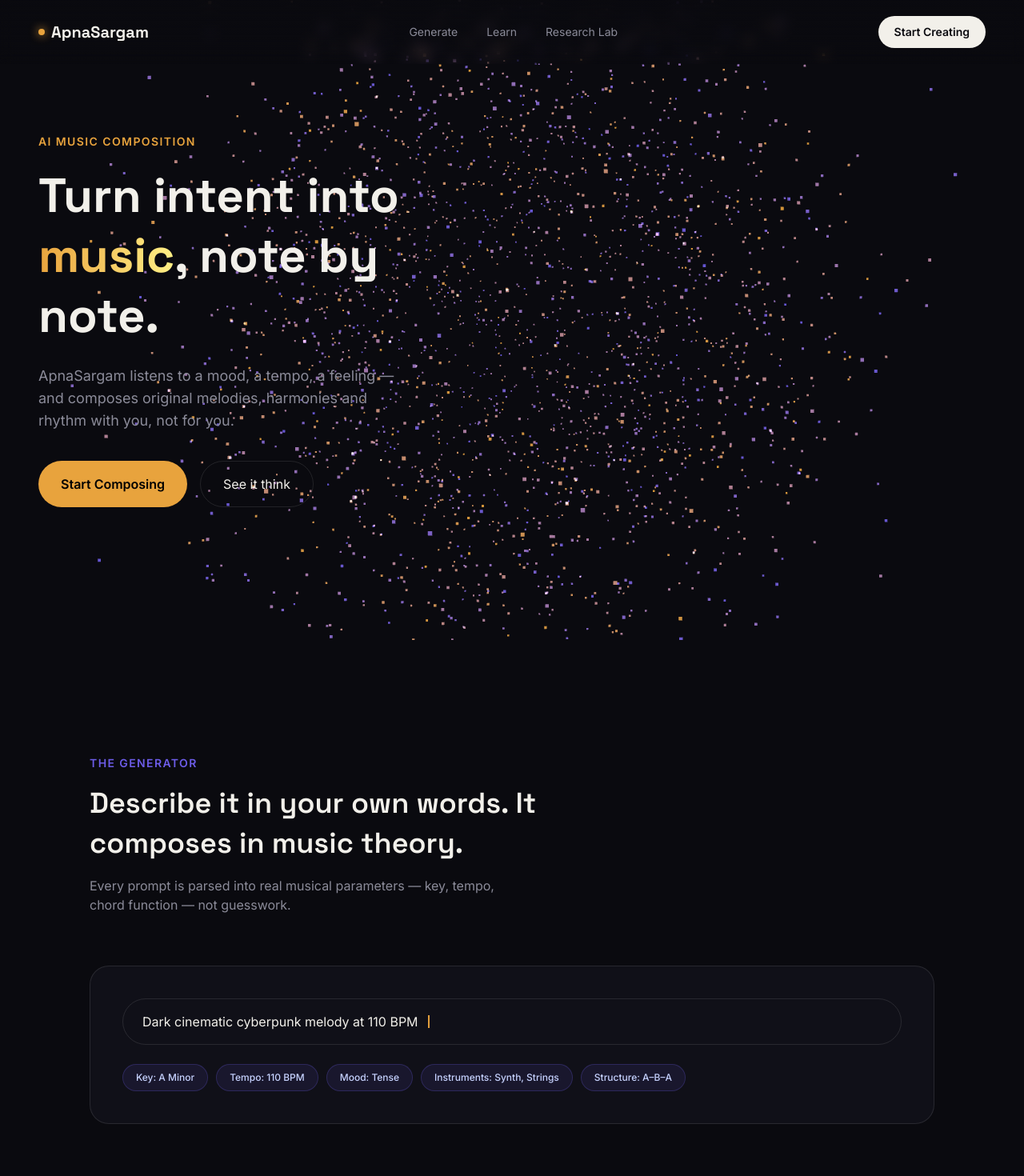
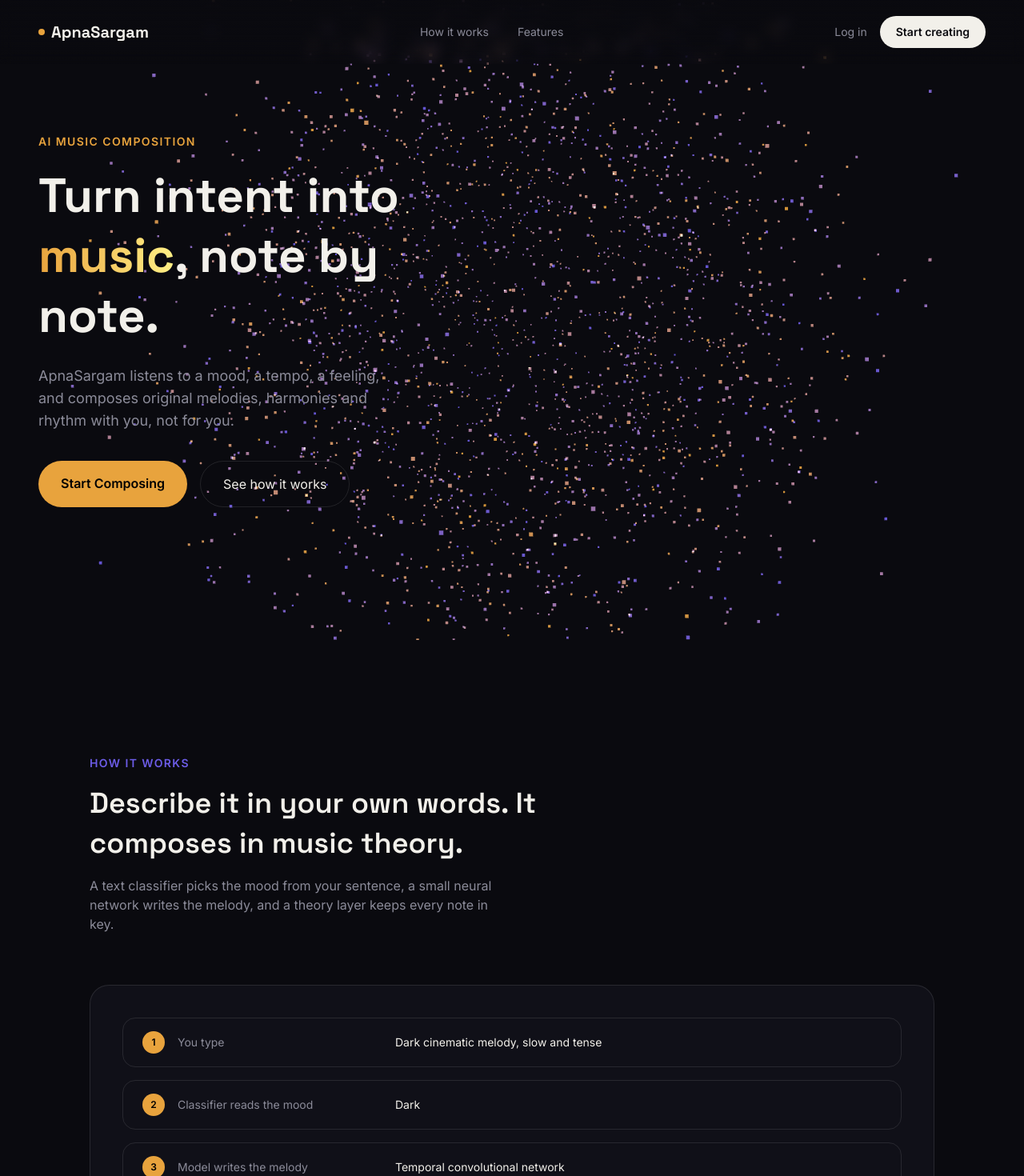
Before and after one commit to Shravan-29/apnasargam, a React (Vite) app in the folder frontend/: page / in a window 1280 px wide. Shown: the top 1470 px of the page at 80% size. Built offline with nearby package versions, Linux system fonts and the light colour scheme.

Commit message:
feat: shared navbar, logout, session-expiry redirect, working landing page CTAs, genre/Indian-folk UI, recent tracks panel

```diff
--- a/frontend/src/App.tsx
+++ b/frontend/src/App.tsx
@@ -5,6 +5,7 @@
 import Register from './components/Register'
 import Generator from './components/Generator'
 import ProjectDetail from './components/ProjectDetail'
+import ProtectedLayout from './components/ProtectedLayout'
 
 function App() {
   return (
@@ -13,9 +14,12 @@
         <Route path="/" element={<LandingPage />} />
         <Route path="/login" element={<Login />} />
         <Route path="/register" element={<Register />} />
-        <Route path="/dashboard" element={<Dashboard />} />
-        <Route path="/generate" element={<Generator />} />
-        <Route path="/project/:id" element={<ProjectDetail />} />
+
+        <Route element={<ProtectedLayout />}>
+          <Route path="/dashboard" element={<Dashboard />} />
+          <Route path="/generate" element={<Generator />} />
+          <Route path="/project/:id" element={<ProjectDetail />} />
+        </Route>
       </Routes>
     </BrowserRouter>
   )
--- /dev/null
+++ b/frontend/src/components/AppNavbar.tsx
@@ -0,0 +1,39 @@
+import { Link, NavLink, useNavigate } from 'react-router-dom'
+import { LogOut } from 'lucide-react'
+
+export default function AppNavbar() {
+  const navigate = useNavigate()
+
+  const handleLogout = () => {
+    localStorage.removeItem('apnasargam_token')
+    navigate('/')
+  }
+
+  const linkClass = ({ isActive }: { isActive: boolean }) =>
+    `text-sm transition-colors ${isActive ? 'text-text' : 'text-muted hover:text-text'}`
+
+  return (
+    <nav className="sticky top-0 z-40 flex items-center justify-between px-12 py-4 border-b border-white/10 bg-bg/80 backdrop-blur">
+      <Link to="/dashboard" className="font-display font-bold text-lg flex items-center gap-2">
+        <span className="w-2 h-2 rounded-full bg-gold" />
+        ApnaSargam
+      </Link>
+
+      <div className="flex items-center gap-8">
+        <NavLink to="/dashboard" className={linkClass}>
+          Projects
+        </NavLink>
+        <NavLink to="/generate" className={linkClass}>
+          Generate
+        </NavLink>
+        <button
+          onClick={handleLogout}
+          className="flex items-center gap-1.5 text-sm text-muted hover:text-red-400 transition-colors"
+        >
+          <LogOut size={15} />
+          Log out
+        </button>
+      </div>
+    </nav>
+  )
+}
--- a/frontend/src/components/Hero.tsx
+++ b/frontend/src/components/Hero.tsx
@@ -1,8 +1,10 @@
 import { useEffect, useRef } from 'react'
+import { Link } from 'react-router-dom'
 import * as THREE from 'three'
 
 export default function Hero() {
   const canvasWrapRef = useRef<HTMLDivElement>(null)
+  const isLoggedIn = !!localStorage.getItem('apnasargam_token')
 
   useEffect(() => {
     const wrap = canvasWrapRef.current
@@ -152,16 +154,22 @@
           , note by note.
         </h1>
         <p className="mt-6 text-muted text-lg max-w-md">
-          ApnaSargam listens to a mood, a tempo, a feeling — and composes
+          ApnaSargam listens to a mood, a tempo, a feeling, and composes
           original melodies, harmonies and rhythm with you, not for you.
         </p>
         <div className="mt-9 flex gap-4 pointer-events-auto">
-          <button className="px-7 py-4 rounded-full bg-gold text-black font-semibold hover:-translate-y-0.5 transition-transform">
+          <Link
+            to={isLoggedIn ? '/generate' : '/register'}
+            className="px-7 py-4 rounded-full bg-gold text-black font-semibold hover:-translate-y-0.5 transition-transform"
+          >
             Start Composing
-          </button>
-          <button className="px-7 py-4 rounded-full border border-white/10 hover:border-white/25 transition-colors">
-            See it think
-          </button>
+          </Link>
+          <a
+            href="#generate"
+            className="px-7 py-4 rounded-full border border-white/10 hover:border-white/25 transition-colors"
+          >
+            See how it works
+          </a>
         </div>
       </div>
     </section>
--- a/frontend/src/components/Navbar.tsx
+++ b/frontend/src/components/Navbar.tsx
@@ -1,31 +1,46 @@
 import { Link } from 'react-router-dom'
 
 export default function Navbar() {
+  const isLoggedIn = !!localStorage.getItem('apnasargam_token')
+
   return (
     <nav className="fixed top-0 left-0 right-0 z-50 flex items-center justify-between px-12 py-5 bg-gradient-to-b from-bg/90 to-transparent backdrop-blur-sm">
       <div className="font-display font-bold text-xl flex items-center gap-2">
-        <span className="w-2 h-2 rounded-full bg-gold shadow-[0_0_12px_theme(colors.gold)]" />
+        <span className="w-2 h-2 rounded-full bg-gold" />
         ApnaSargam
       </div>
 
       <div className="hidden md:flex gap-9 text-sm text-muted">
         <a href="#generate" className="hover:text-text transition-colors">
-          Generate
+          How it works
         </a>
         <a href="#learn" className="hover:text-text transition-colors">
-          Learn
-        </a>
-        <a href="#lab" className="hover:text-text transition-colors">
-          Research Lab
+          Features
         </a>
       </div>
 
-      <Link
-  to="/login"
-  className="px-5 py-2.5 rounded-full bg-text text-bg text-sm font-semibold hover:-translate-y-0.5 transition-transform"
->
-  Start Creating
-</Link>
+      <div className="flex items-center gap-4">
+        {isLoggedIn ? (
+          <Link
+            to="/dashboard"
+            className="px-5 py-2.5 rounded-full bg-text text-bg text-sm font-semibold hover:-translate-y-0.5 transition-transform"
+          >
+            Open app
+          </Link>
+        ) : (
+          <>
+            <Link to="/login" className="text-sm text-muted hover:text-text transition-colors">
+              Log in
+            </Link>
+            <Link
+              to="/register"
+              className="px-5 py-2.5 rounded-full bg-text text-bg text-sm font-semibold hover:-translate-y-0.5 transition-transform"
+            >
+              Start creating
+            </Link>
+          </>
+        )}
+      </div>
     </nav>
   )
 }
--- a/frontend/src/components/PromptDemo.tsx
+++ b/frontend/src/components/PromptDemo.tsx
@@ -1,41 +1,49 @@
+import { Link } from 'react-router-dom'
+
 export default function PromptDemo() {
-  const tags = [
-    { label: 'Key: A Minor' },
-    { label: 'Tempo: 110 BPM' },
-    { label: 'Mood: Tense' },
-    { label: 'Instruments: Synth, Strings' },
-    { label: 'Structure: A–B–A' },
+  const isLoggedIn = !!localStorage.getItem('apnasargam_token')
+
+  const steps = [
+    { label: 'You type', value: 'Dark cinematic melody, slow and tense' },
+    { label: 'Classifier reads the mood', value: 'Dark' },
+    { label: 'Model writes the melody', value: 'Temporal convolutional network' },
+    { label: 'Theory layer keeps it in key', value: 'Scale and chord constraints' },
+    { label: 'You get', value: '1-2 minute MIDI track you can edit' },
   ]
 
   return (
     <section id="generate" className="max-w-6xl mx-auto px-12 py-36">
       <div className="text-indigo text-sm uppercase tracking-widest font-semibold mb-4">
-        The Generator
+        How it works
       </div>
       <h2 className="font-display text-4xl font-semibold max-w-xl leading-snug">
         Describe it in your own words. It composes in music theory.
       </h2>
       <p className="mt-4 text-muted max-w-lg">
-        Every prompt is parsed into real musical parameters — key, tempo,
-        chord function — not guesswork.
+        A text classifier picks the mood from your sentence, a small neural
+        network writes the melody, and a theory layer keeps every note in key.
       </p>
 
-      <div className="mt-16 rounded-3xl border border-white/10 bg-bg-soft p-10 flex flex-col gap-6">
-        <div className="flex items-center gap-3 rounded-full border border-white/10 px-6 py-4 text-base">
-          Dark cinematic cyberpunk melody at 110 BPM
-          <span className="w-0.5 h-4 bg-gold animate-pulse" />
-        </div>
+      <div className="mt-16 rounded-3xl border border-white/10 bg-bg-soft p-10 flex flex-col gap-4">
+        {steps.map((step, index) => (
+          <div
+            key={step.label}
+            className="flex items-center gap-4 rounded-2xl border border-white/10 px-6 py-4"
+          >
+            <div className="w-7 h-7 rounded-full bg-gold text-black text-xs font-bold flex items-center justify-center shrink-0">
+              {index + 1}
+            </div>
+            <div className="text-sm text-muted w-64 shrink-0">{step.label}</div>
+            <div className="text-sm">{step.value}</div>
+          </div>
+        ))}
 
-        <div className="flex flex-wrap gap-2.5">
-          {tags.map((tag) => (
-            <span
-              key={tag.label}
-              className="px-4 py-2 rounded-full bg-indigo/10 border border-indigo/25 text-indigo-200 text-xs font-medium"
-            >
-              {tag.label}
-            </span>
-          ))}
-        </div>
+        <Link
+          to={isLoggedIn ? '/generate' : '/register'}
+          className="mt-4 self-start px-6 py-3 rounded-full bg-gold text-black text-sm font-semibold hover:-translate-y-0.5 transition-transform"
+        >
+          Try it yourself
+        </Link>
       </div>
     </section>
   )
--- /dev/null
+++ b/frontend/src/components/Protectedlayout.tsx
@@ -0,0 +1,19 @@
+import { Navigate, Outlet } from 'react-router-dom'
+import AppNavbar from './AppNavbar'
+
+// Wraps every page that needs a logged-in user. One place checks for the
+// token and shows the shared navbar, so individual pages don't repeat it.
+export default function ProtectedLayout() {
+  const token = localStorage.getItem('apnasargam_token')
+
+  if (!token) {
+    return <Navigate to="/login" replace />
+  }
+
+  return (
+    <div className="min-h-screen bg-bg">
+      <AppNavbar />
+      <Outlet />
+    </div>
+  )
+}
```
Also changed, not shown: frontend/src/api.ts (+42 -51 lines), frontend/src/components/Generator.tsx (+122 -80 lines), 2 other files (tests, documents, lock files or other folders).
